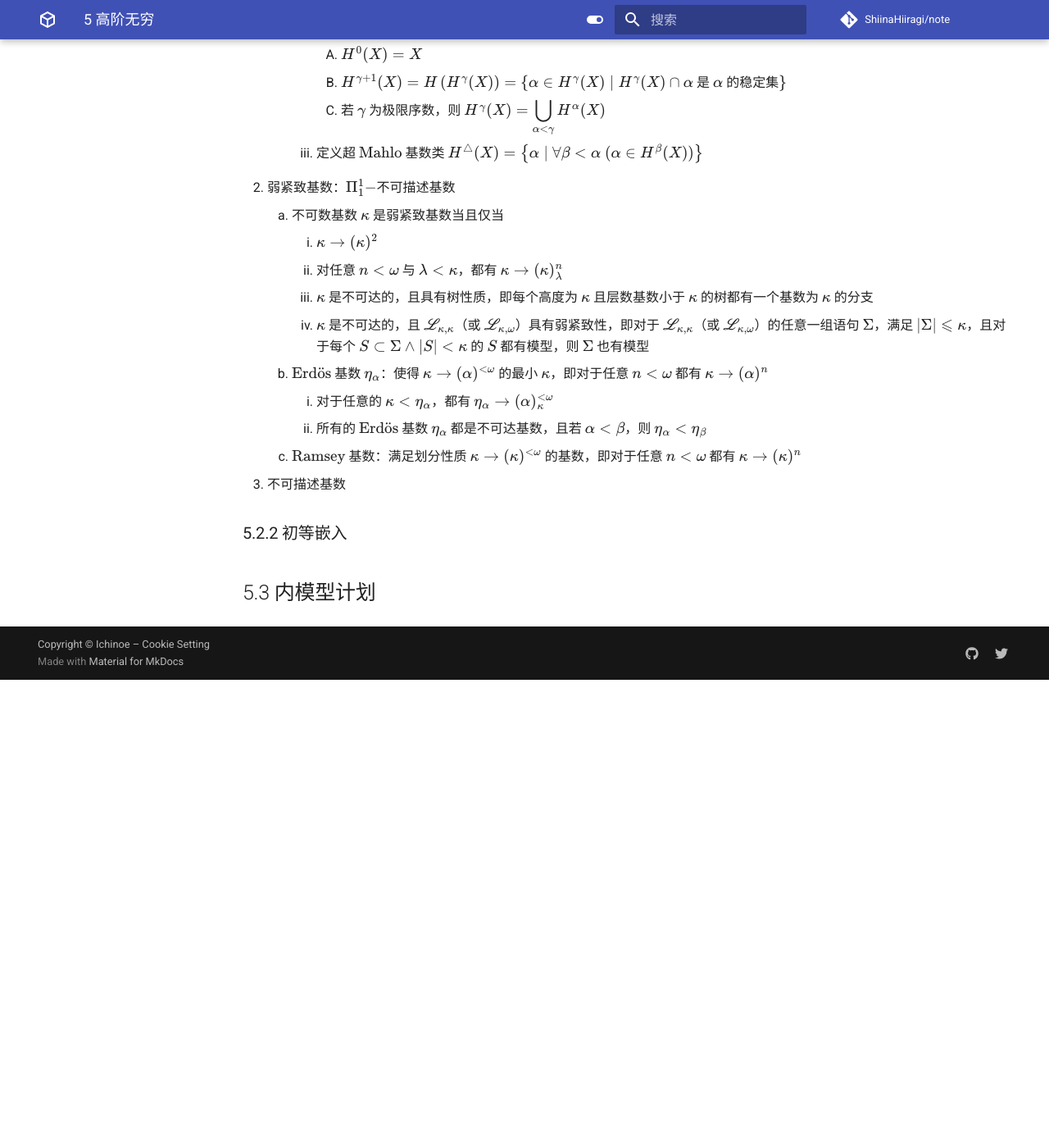
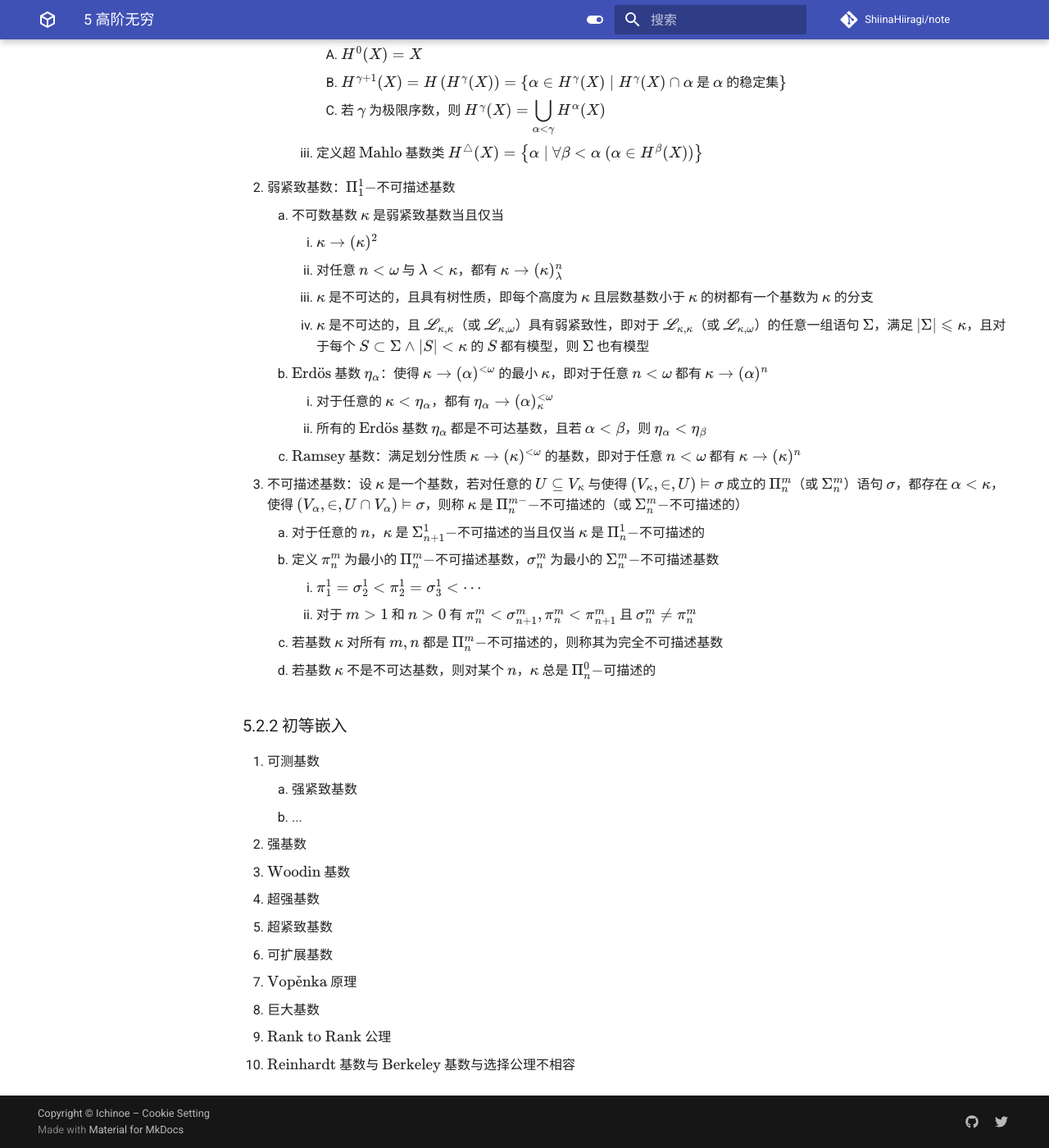
Before and after one commit to ShiinaHiiragi/note, an MkDocs documentation site: the page built from docs/logic/set/card.md, in a window 1280 px wide and 1400 px high, scrolled down 760 px. Shown: the whole window at 82% size. Built offline with MkDocs 1.6.1 and Material for MkDocs 9.7.7, drawn with Linux system fonts in a browser that asks for light colours; comment, search, counter and statistics services are not loaded; before the commit the page ends 1589 px from its top, so only the background shows below that.

Commit message:
add contents

```diff
--- a/docs/logic/set/card.md
+++ b/docs/logic/set/card.md
@@ -29,8 +29,24 @@
         1. 对于任意的 $\kappa<\eta_{\alpha}$，都有 $\eta_{\alpha} \rightarrow(\alpha)_{\kappa}^{<\omega}$
         2. 所有的 $\text{Erd}\ddot{\mathrm{o}}\text{s}$ 基数 $\eta_{\alpha}$ 都是不可达基数，且若 $\alpha<\beta$，则 $\eta_{\alpha}<\eta_{\beta}$
     3. $\text{Ramsey}$ 基数：满足划分性质 $\kappa \rightarrow(\kappa)^{<\omega}$ 的基数，即对于任意 $n < \omega$ 都有 $\kappa \rightarrow(\kappa)^{n}$
-3. 不可描述基数
+3. 不可描述基数：设 $\kappa$ 是一个基数，若对任意的 $U \subseteq V_{\kappa}$ 与使得 $\left(V_{\kappa}, \in, U\right) \vDash \sigma$ 成立的 $\Pi_{n}^{m}$（或 $\Sigma_{n}^{m}$）语句 $\sigma$，都存在 $\alpha<\kappa$，使得 $\left(V_{\alpha}, \in, U \cap V_{\alpha}\right) \vDash \sigma$，则称 $\kappa$ 是 $\Pi_{n}^{m-}-$不可描述的（或 $\Sigma_{n}^{m}-$不可描述的）
+    1. 对于任意的 $n$，$\kappa$ 是 $\Sigma_{n+1}^{1}-$不可描述的当且仅当 $\kappa$ 是 $\Pi_{n}^{1}-$不可描述的
+    2. 定义 $\pi_{n}^{m}$ 为最小的 $\Pi_{n}^{m}-$不可描述基数，$\sigma_{n}^{m}$ 为最小的 $\Sigma_{n}^{m}-$不可描述基数
+        1. $\pi_{1}^{1}=\sigma_{2}^{1}<\pi_{2}^{1}=\sigma_{3}^{1}<\cdots$
+        2. 对于 $m>1$ 和 $n>0$ 有 $\pi_{n}^{m}<\sigma_{n+1}^{m}, \pi_{n}^{m}<\pi_{n+1}^{m}$ 且 $\sigma_{n}^{m} \neq \pi_{n}^{m}$
+    3. 若基数 $\kappa$ 对所有 $m, n$ 都是 $\Pi_{n}^{m}-$不可描述的，则称其为完全不可描述基数
+    4. 若基数 $\kappa$ 不是不可达基数，则对某个 $n$，$\kappa$ 总是 $\Pi_{n}^{0}-$可描述的
 
 ### 5.2.2 初等嵌入
-
-## 5.3 内模型计划
+1. 可测基数
+    1. 强紧致基数
+    2. ...
+2. 强基数
+3. $\text{Woodin}$ 基数
+4. 超强基数
+5. 超紧致基数
+6. 可扩展基数
+7. $\text{Vop}\check{\mathrm{e}}\text{nka}$ 原理
+8. 巨大基数
+9. $\text{Rank to Rank}$ 公理
+10. $\text{Reinhardt}$ 基数与 $\text{Berkeley}$ 基数与选择公理不相容
```
